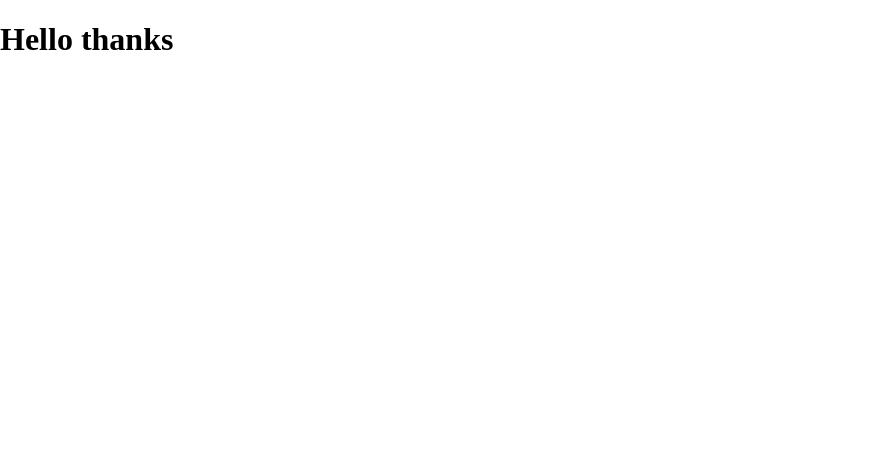
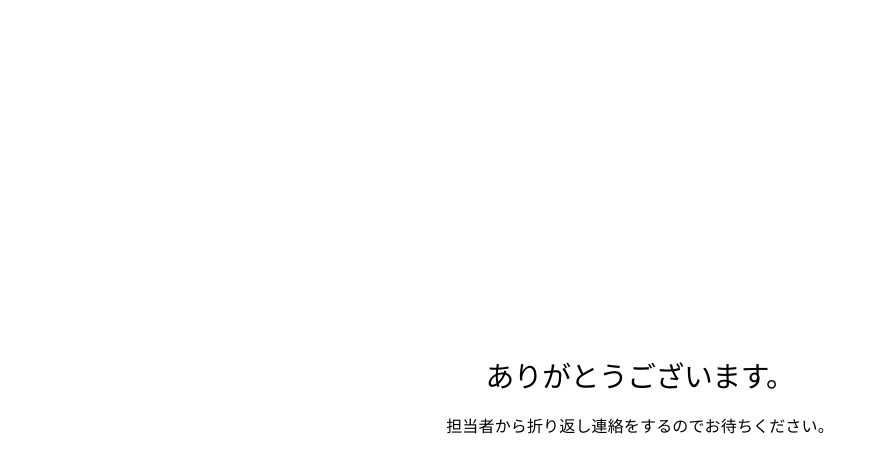
Before and after one commit to Tomo-osw/Candies_matching, a React (Create React App) app in the folder frontend/: page /thanks in a window 1280 px wide. Shown: the top 472 px of the page, without its empty margins (0-887 px from the left). Built offline with nearby package versions, Linux system fonts and the light colour scheme.

Commit message:
Thanksページのルーティング追加と軽微なレイアウト修正

```diff
--- a/frontend/src/index.tsx
+++ b/frontend/src/index.tsx
@@ -9,6 +9,7 @@ import PublisherLoggedInPage from './pages/PublisherLoggedInPage';
 
 import { Home } from './pages/Home';
 import './styles/global.css';
+import ThanksPage from './pages/ThanksPage';
 
 // デフォルト色の設定
 const theme = createTheme({
@@ -48,7 +49,7 @@ root.render(
             path="/detail/:id"
             element={<PlaceholderPage text={'detail page'} />}
           />
-          <Route path="/thanks" element={<PlaceholderPage text={'thanks'} />} />
+          <Route path="/thanks" element={<ThanksPage />} />
           <Route path="/login/publisher" element={<PublisherLoggedInPage />} />
           <Route
             path="/registerManga"
--- a/frontend/src/pages/ThanksPage.tsx
+++ b/frontend/src/pages/ThanksPage.tsx
@@ -27,11 +27,13 @@ const ThanksPage: React.FC = () => {
                 fontSize: {
                     xs: '1.2rem',
                     md: '1.5rem',
+                    lg: '1.8rem',
                 }
             }}
         >
             ありがとうございます。
         </Typography>
+        <Box sx={{ height: '20px' }} />
         <Typography>担当者から折り返し連絡をするのでお待ちください。</Typography>
     </Container>
   );
```
Also changed, not shown: 1 other file (tests, documents, lock files or other folders).
